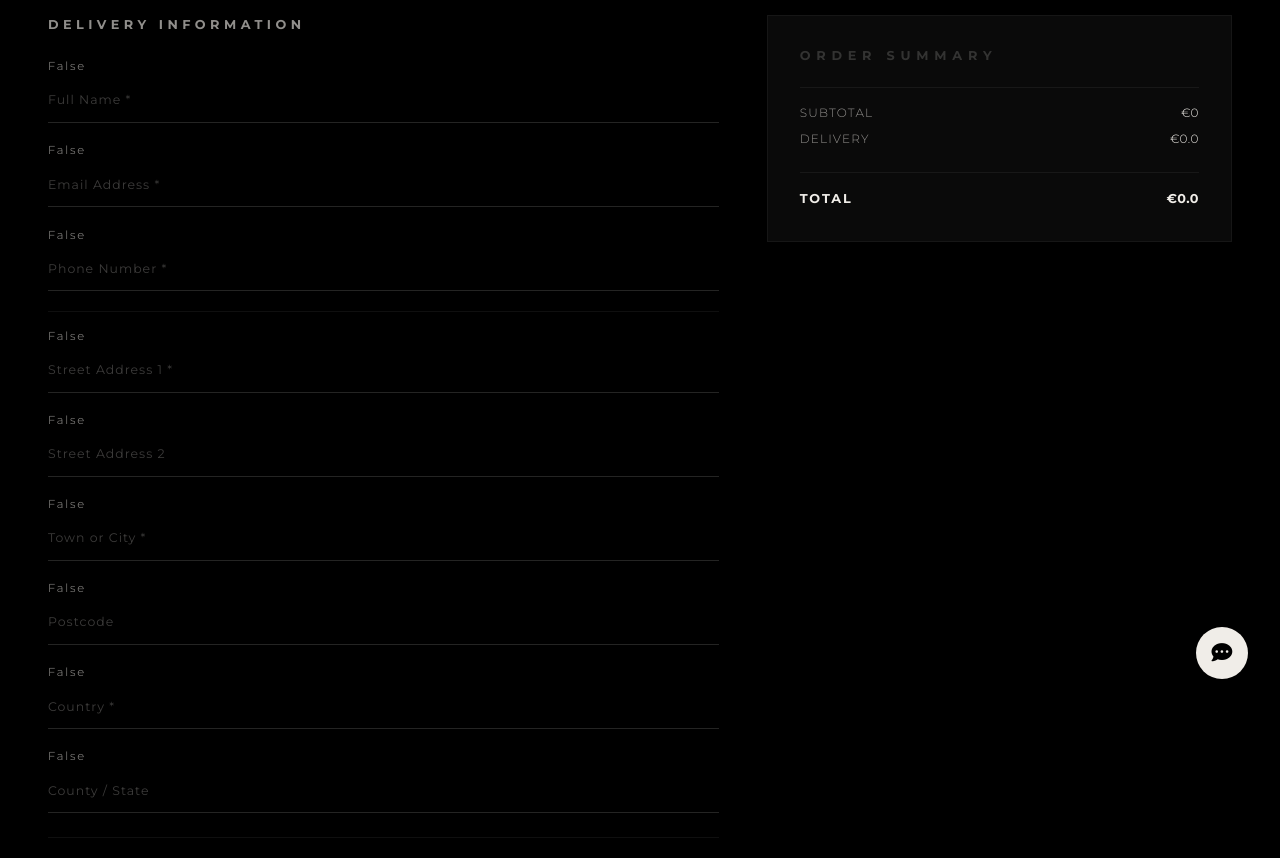
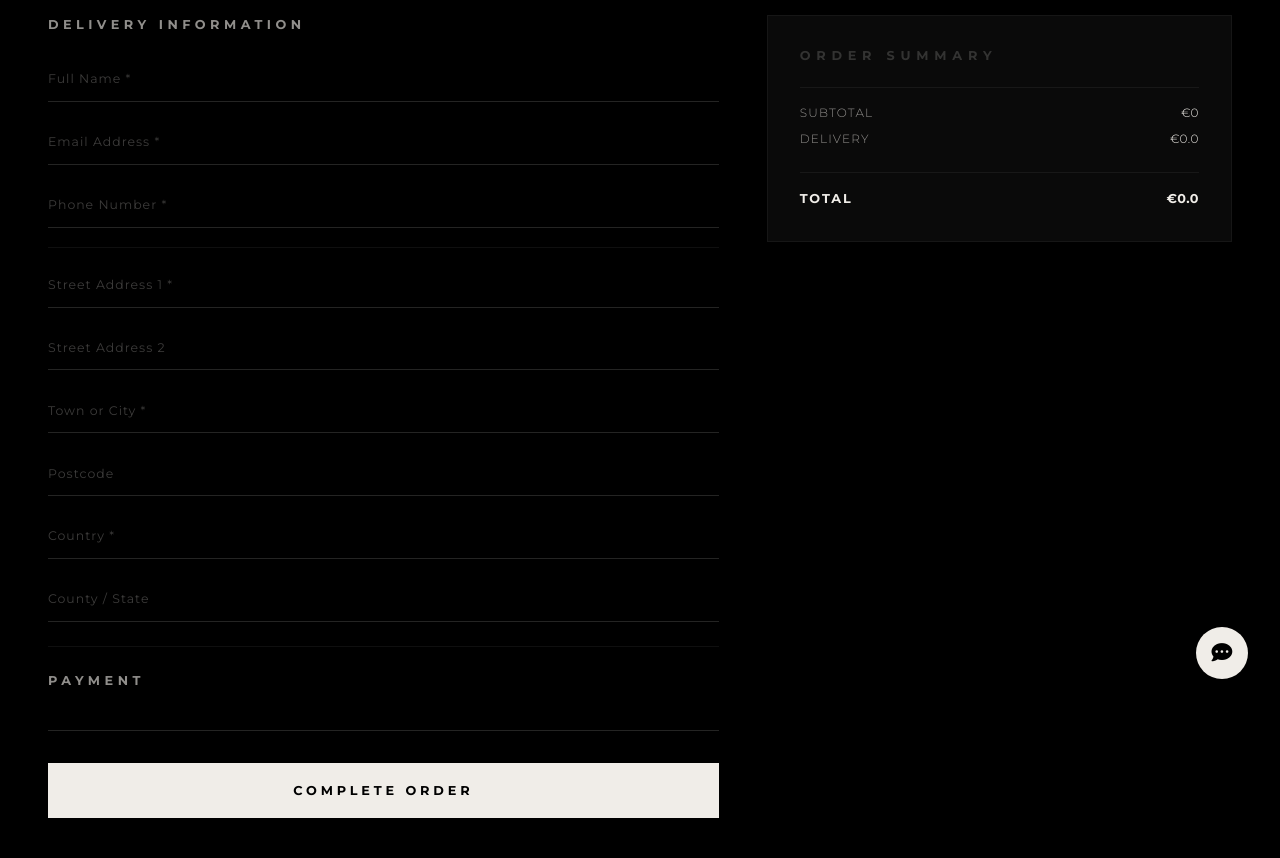
Before and after one commit to oliveiracle/noir-store, a Django app: template templates/checkout/checkout.html in a window 1280 px wide. Shown: the part 89-947 px from the top of the page. Run offline with Django 5.2, Linux system fonts and the light colour scheme; data comes from the database, SQL or seed files in the repository; tables that the repository leaves empty hold one stand-in row (values such as "Sample post"); the template is opened without the code that fills it: values that come from a table or form of the project are taken from there, most other values are stand-ins (such as "Sample title", 1, 10 or a date in 2020); some libraries are stand-ins or nearby versions.

Commit message:
Fix checkout form labels showing False instead of hidden

```diff
--- a/templates/checkout/checkout.html
+++ b/templates/checkout/checkout.html
@@ -17,16 +17,43 @@
                 <span class="detail-label">DELIVERY INFORMATION</span>
                 <form id="payment-form" method="POST" class="mt-4" data-stripe-key="{{ stripe_public_key }}" data-client-secret="{{ client_secret }}">
                     {% csrf_token %}
-                    <div class="form-group">{{ order_form.full_name.label_tag }}{{ order_form.full_name }}</div>
-                    <div class="form-group">{{ order_form.email.label_tag }}{{ order_form.email }}</div>
-                    <div class="form-group">{{ order_form.phone_number.label_tag }}{{ order_form.phone_number }}</div>
+                    <div class="form-group">
+                        <label for="id_full_name" class="visually-hidden">Full Name</label>
+                        {{ order_form.full_name }}
+                    </div>
+                    <div class="form-group">
+                        <label for="id_email" class="visually-hidden">Email Address</label>
+                        {{ order_form.email }}
+                    </div>
+                    <div class="form-group">
+                        <label for="id_phone_number" class="visually-hidden">Phone Number</label>
+                        {{ order_form.phone_number }}
+                    </div>
                     <div class="detail-divider my-3"></div>
-                    <div class="form-group">{{ order_form.street_address1.label_tag }}{{ order_form.street_address1 }}</div>
-                    <div class="form-group">{{ order_form.street_address2.label_tag }}{{ order_form.street_address2 }}</div>
-                    <div class="form-group">{{ order_form.town_or_city.label_tag }}{{ order_form.town_or_city }}</div>
-                    <div class="form-group">{{ order_form.postcode.label_tag }}{{ order_form.postcode }}</div>
-                    <div class="form-group">{{ order_form.country.label_tag }}{{ order_form.country }}</div>
-                    <div class="form-group">{{ order_form.county.label_tag }}{{ order_form.county }}</div>
+                    <div class="form-group">
+                        <label for="id_street_address1" class="visually-hidden">Street Address 1</label>
+                        {{ order_form.street_address1 }}
+                    </div>
+                    <div class="form-group">
+                        <label for="id_street_address2" class="visually-hidden">Street Address 2</label>
+                        {{ order_form.street_address2 }}
+                    </div>
+                    <div class="form-group">
+                        <label for="id_town_or_city" class="visually-hidden">Town or City</label>
+                        {{ order_form.town_or_city }}
+                    </div>
+                    <div class="form-group">
+                        <label for="id_postcode" class="visually-hidden">Postcode</label>
+                        {{ order_form.postcode }}
+                    </div>
+                    <div class="form-group">
+                        <label for="id_country" class="visually-hidden">Country</label>
+                        {{ order_form.country }}
+                    </div>
+                    <div class="form-group">
+                        <label for="id_county" class="visually-hidden">County / State</label>
+                        {{ order_form.county }}
+                    </div>
                     <div class="detail-divider my-4"></div>
                     <span class="detail-label">PAYMENT</span>
                     <div id="card-element" class="checkout-card-element mt-3"></div>
```
